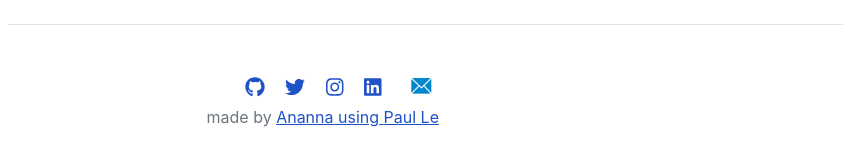
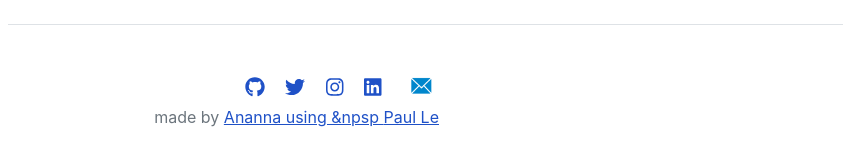
Before and after one commit to Anannabiswas/anannabiswas.github.io, a Jekyll site: the page built from index.md, in a window 1280 px wide and 900 px high, scrolled down 1502 px. Shown: the part 667-833 px from the top of the window, without its empty margins (189-1032 px from the left). Built offline with Jekyll 4.4.1, drawn with Linux system fonts in a browser that asks for light colours.

Commit message:
Update footer.html

```diff
--- a/_includes/footer.html
+++ b/_includes/footer.html
@@ -5,7 +5,7 @@
         <a href="{{ item.link }}" class="ms-3 fs-5"><i class="fab fa-{{ item.icon }}"></i></a>
       {% endfor %}
      &nbsp;&nbsp;&nbsp;&nbsp;<a href="mailto:ananna314.bd@gmail.com"><img src="/assets/img/emails.png" alt="email" style="width: 35px; height: 30px;"></a>
-     <div class="footer-description">made by <a href="https://anannabiswas.github.io/">Ananna using <a href="https://github.com/LeNPaul/academic" target="blank"> Paul Le</a></div>
+     <div class="footer-description">made by <a href="https://anannabiswas.github.io/">Ananna using &npsp <a href="https://github.com/LeNPaul/academic" target="blank"> Paul Le</a></div>
 
     </div>
   </div>
```
